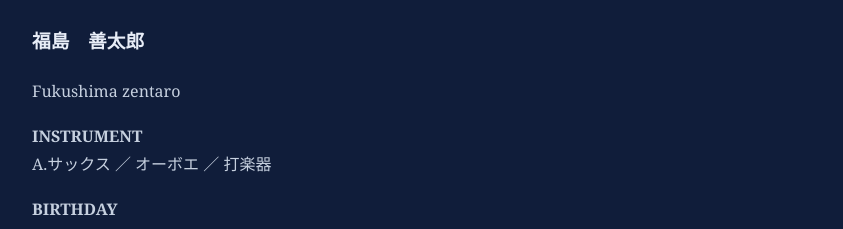
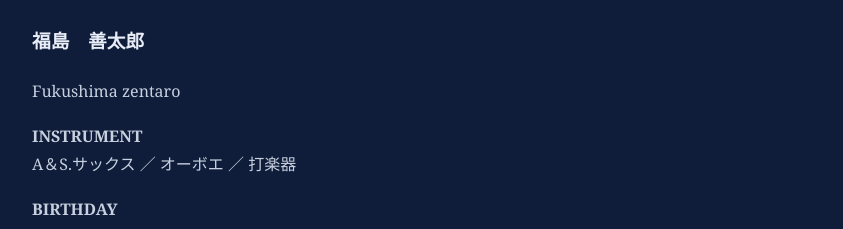
Before and after one commit to Lamne-sys/stella-wind-ensemble, a plain HTML site: page index.html in a window 1280 px wide. Shown: the part 6130-6359 px from the top of the page, without its empty margins (213-1056 px from the left). Drawn offline with Linux system fonts and the light colour scheme.

Commit message:
Fix instrument name formatting in index.html

```diff
--- a/index.html
+++ b/index.html
@@ -292,7 +292,7 @@
 <h3>福島　善太郎</h3>
 <p class="member-name">Fukushima zentaro</p>
   <p><strong>INSTRUMENT</strong><br>
-  A.サックス ／ オーボエ  ／ 打楽器</p>
+  A＆S.サックス ／ オーボエ  ／ 打楽器</p>
 
   <p><strong>BIRTHDAY</strong><br>
   12月29日</p>
```
